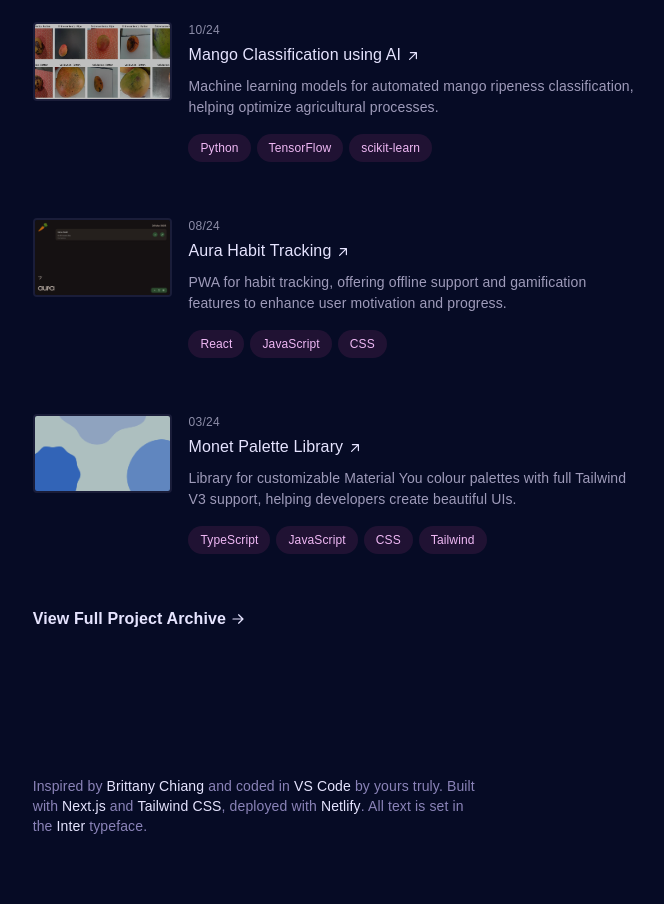
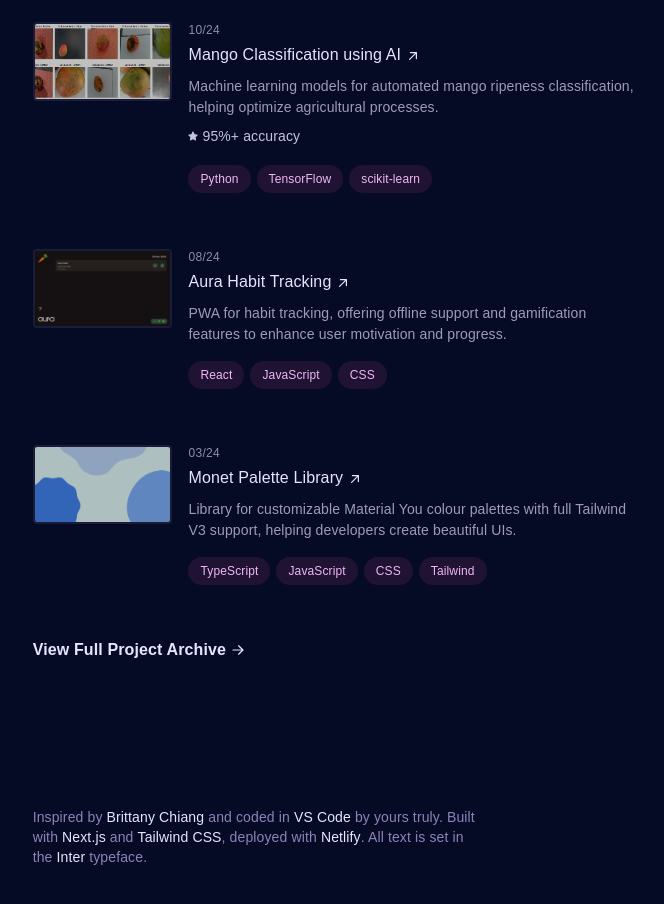
Before and after one commit to dejesusbg/resume, a Next.js app: page / in a window 1280 px wide. Shown: the part 1060-1964 px from the top of the page, without its empty margins (592-1256 px from the left). Built offline with nearby package versions, Linux system fonts and the light colour scheme; a web font is replaced by a local one.

Commit message:
feat: add stats display to project cards

```diff
--- a/src/components/ui/ProjectsCard.tsx
+++ b/src/components/ui/ProjectsCard.tsx
@@ -1,8 +1,8 @@
 import { ProjectProps } from '@/data/Projects';
 import Image from 'next/image';
-import { ProjectsCardTag } from './ProjectsTag';
+import { ProjectsCardTag, ProjectsStatTag } from './ProjectsTag';
 
-const ProjectCard = ({ title, description, link, imageSrc, tags, date }: ProjectProps) => {
+const ProjectCard = ({ title, description, link, imageSrc, stats, tags, date }: ProjectProps) => {
 	return (
 		<li className="mb-12">
 			<div className="relative grid gap-4 pb-1 transition-all duration-300 group sm:grid-cols-8 sm:gap-8 md:gap-4 lg:hover:opacity-100 lg:group-hover/list:opacity-50">
@@ -33,6 +33,7 @@ const ProjectCard = ({ title, description, link, imageSrc, tags, date }: Project
 						</a>
 					</h3>
 					<p className="mt-2 text-sm leading-normal">{description}</p>
+					{stats && <ProjectsStatTag {...stats} />}
 					<ul className="flex flex-wrap mt-2">
 						{tags.map((tag, index) => (
 							<ProjectsCardTag key={index} name={tag} />
--- a/src/components/ui/ProjectsTag.tsx
+++ b/src/components/ui/ProjectsTag.tsx
@@ -1,7 +1,18 @@
+import { IconType } from 'react-icons';
+
+export const ProjectsStatTag = ({ icon: Icon, value }: { icon: IconType; value: string }) => {
+	return (
+		<div className="inline-flex items-center gap-1 mt-2 text-sm font-medium text-frost/85">
+			<Icon size={10} />
+			{value}
+		</div>
+	);
+};
+
 export const ProjectsCardTag = ({ name }: { name: string }) => {
 	return (
 		<li className="mr-1.5 mt-2">
-      <div className="flex items-center rounded-full text-blush px-3 py-1 text-xs font-medium leading-5 bg-berry/20 ">
+			<div className="flex items-center px-3 py-1 text-xs font-medium leading-5 rounded-full text-blush bg-berry/20 ">
 				{name}
 			</div>
 		</li>
@@ -11,7 +22,7 @@ export const ProjectsCardTag = ({ name }: { name: string }) => {
 export const ProjectsTableTag = ({ name }: { name: string }) => {
 	return (
 		<li className="my-1 mr-1.5">
-      <div className="flex items-center rounded-full text-blush px-3 py-1 text-xs font-medium leading-5 bg-berry/20 ">
+			<div className="flex items-center px-3 py-1 text-xs font-medium leading-5 rounded-full text-blush bg-berry/20 ">
 				{name}
 			</div>
 		</li>
--- a/src/data/Projects.tsx
+++ b/src/data/Projects.tsx
@@ -1,7 +1,8 @@
-import { description } from '@/data/Gallery';
+import { IconType } from 'react-icons';
+import { FaStar } from 'react-icons/fa';
 
 export interface StatsProps {
-	icon: string;
+	icon: IconType;
 	value: string;
 }
 
@@ -54,7 +55,7 @@ export const projects = [
 		link: 'https://github.com/dejesusbg/mangifera',
 		imageSrc: 'mangifera.png',
 		tags: ['Python', 'TensorFlow', 'scikit-learn'],
-		stats: { icon: 'accuracy', value: '+95 accuracy' },
+		stats: { icon: FaStar, value: '95%+ accuracy' },
 		featured: true,
 		date: '10/24',
 	},
```
Lines whose indentation alone changed are shown as unchanged.
